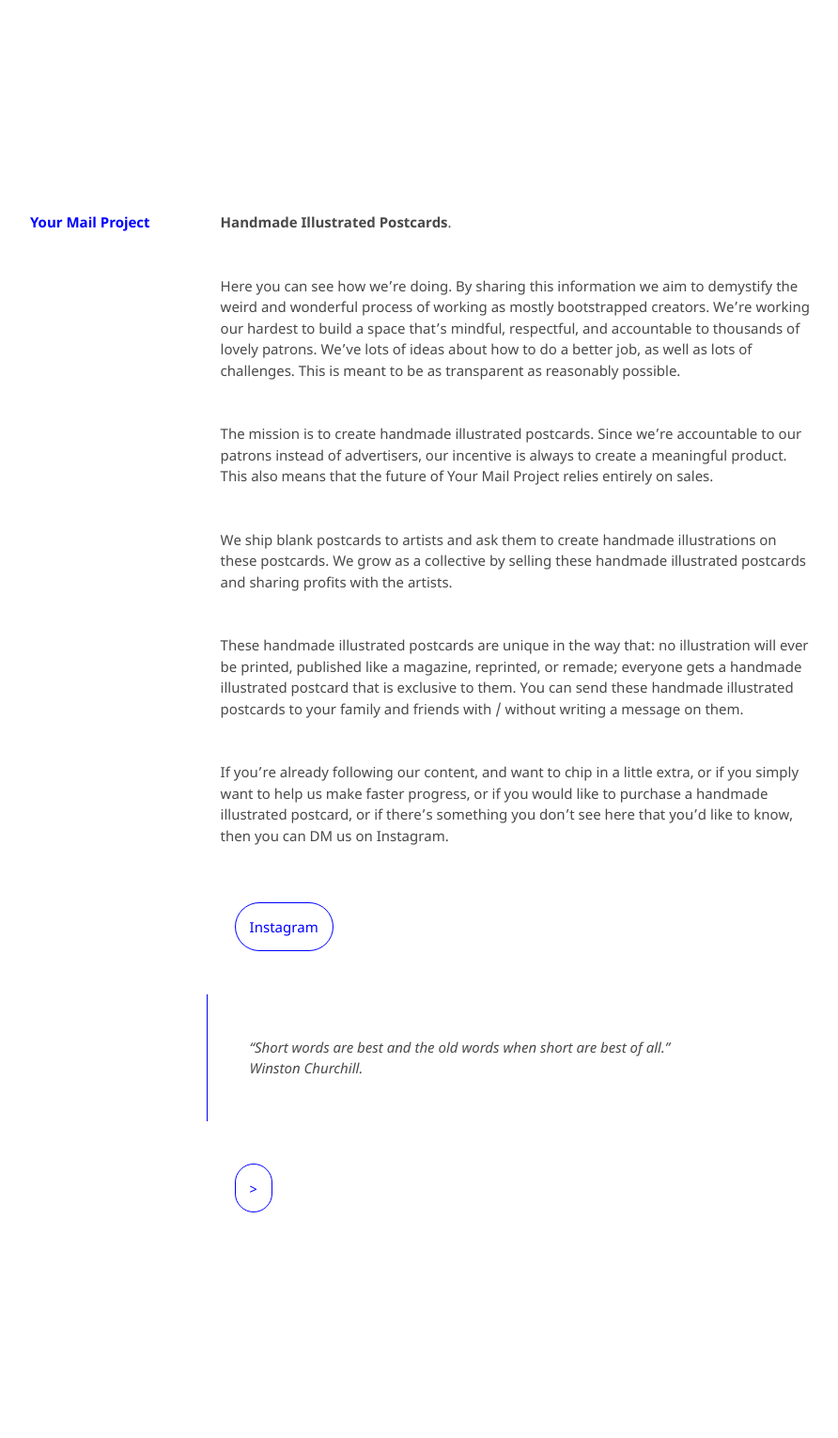
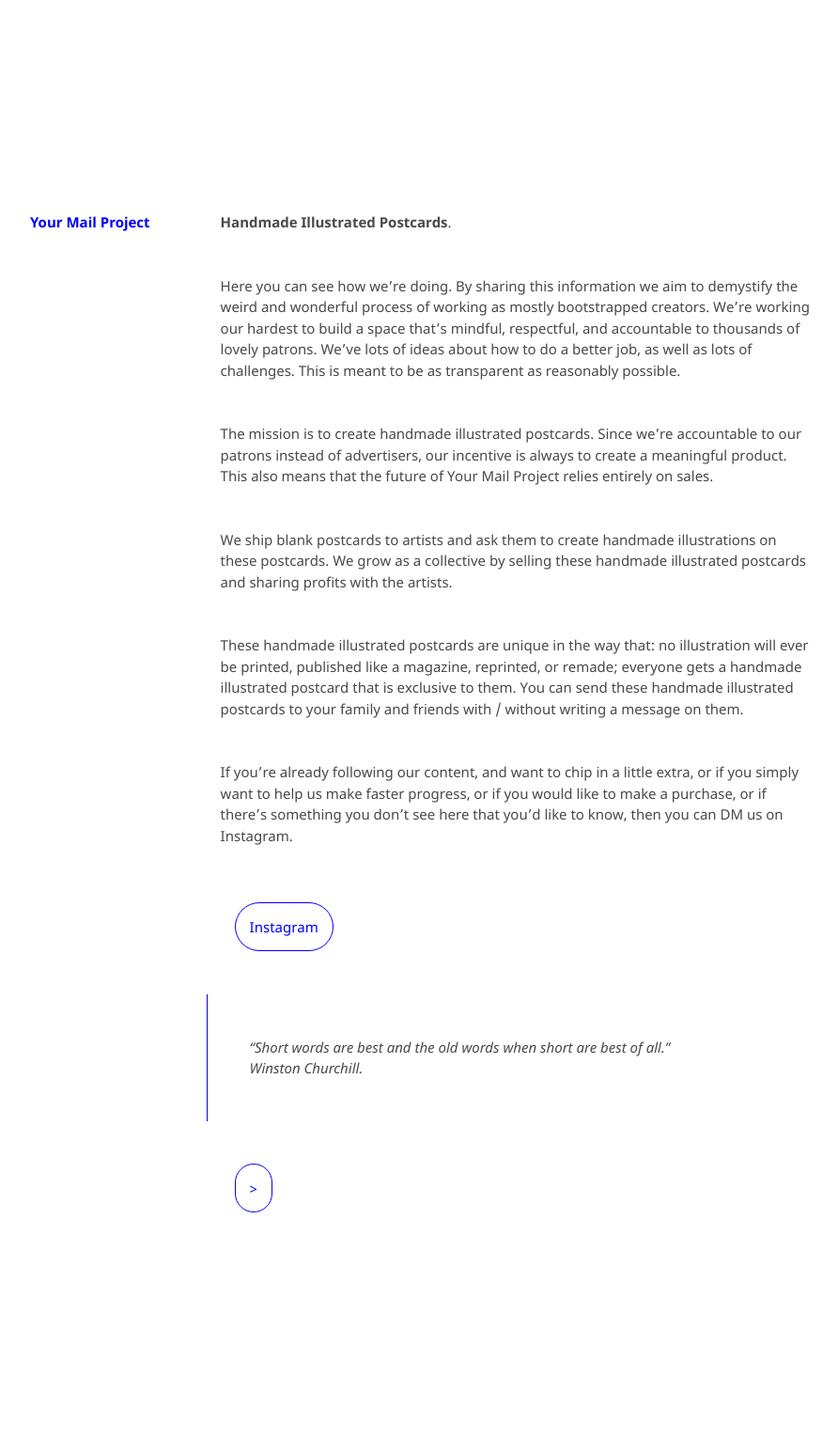
Before and after one commit to kvshvlin/yourmailproject, a Jekyll site: the page built from index.md, in a window 1280 px wide. Shown: the whole page at 94% size, without its empty margins (193-1085 px from the left). Built offline with Jekyll 4.4.1, drawn with Linux system fonts in a browser that asks for light colours; our own code applies the rules of GitHub Pages for plain Markdown files.

Commit message:
Update index.md

```diff
--- a/index.md
+++ b/index.md
@@ -8,7 +8,7 @@
 
 These handmade illustrated postcards are unique in the way that: no illustration will ever be printed, published like a magazine, reprinted, or remade; everyone gets a handmade illustrated postcard that is exclusive to them. You can send these handmade illustrated postcards to your family and friends with / without writing a message on them.
 
-If you’re already following our content, and want to chip in a little extra, or if you simply want to help us make faster progress, or if you would like to purchase a handmade illustrated postcard, or if there’s something you don’t see here that you’d like to know, then you can DM us on Instagram.
+If you’re already following our content, and want to chip in a little extra, or if you simply want to help us make faster progress, or if you would like to make a purchase, or if there’s something you don’t see here that you’d like to know, then you can DM us on Instagram.
 
 <div class="roadmap-spacer-1"></div>
 
```
